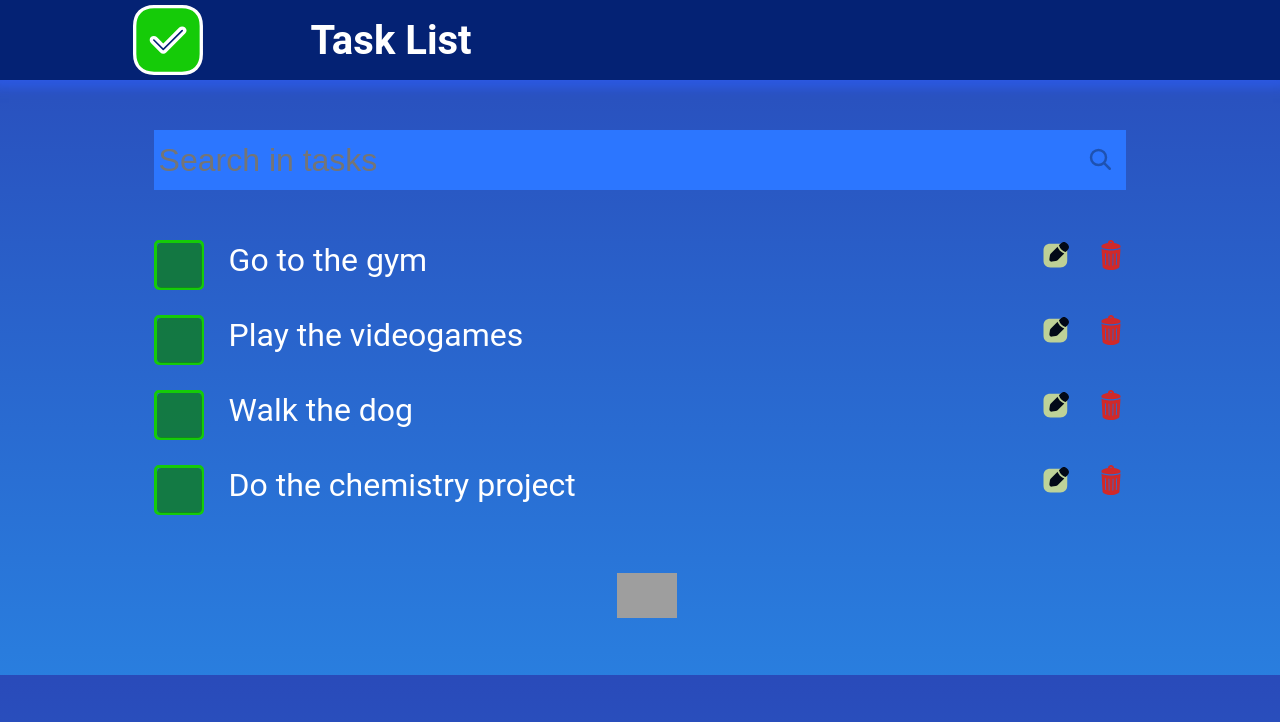
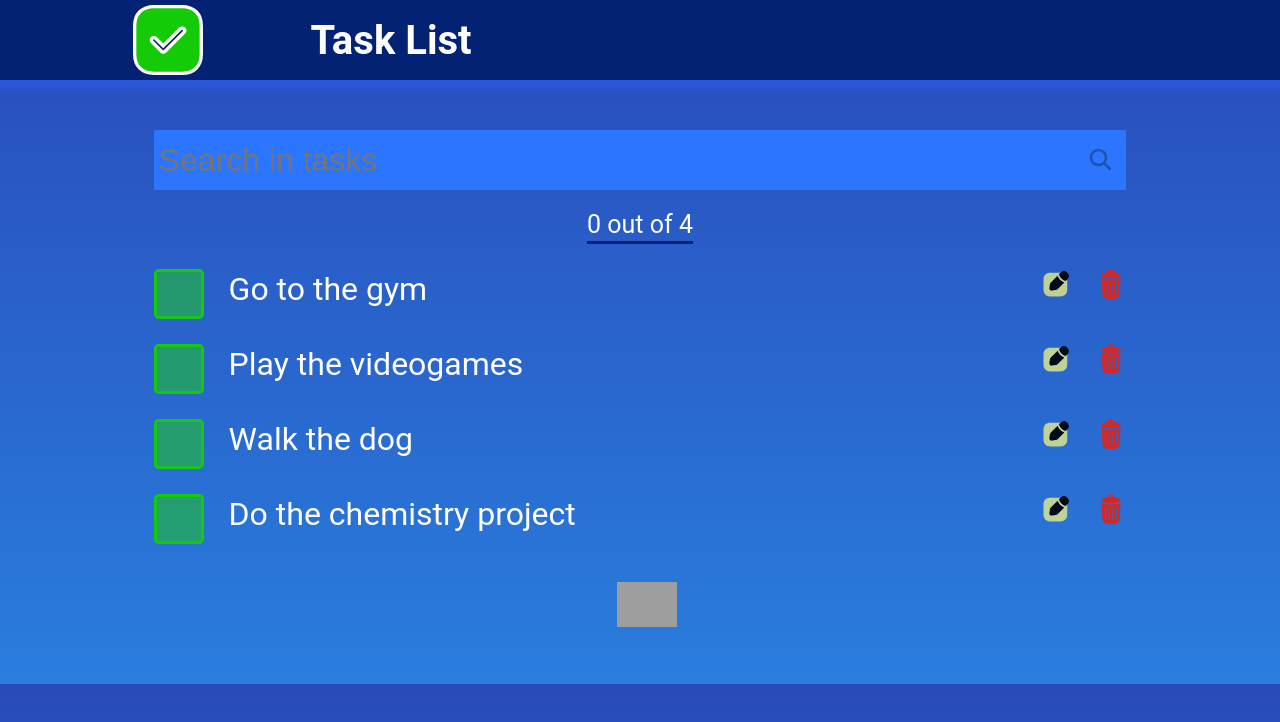
Before and after one commit to ggalushko/todo-list, a React (Create React App) app: page / in a window 1280 px wide. Shown: the top 722 px of the page. Built offline with nearby package versions, Linux system fonts and the light colour scheme; grey boxes are pictures that could not be loaded; the HTML template or start-up script is replaced by a standard one.

Commit message:
add displayer of tasks amount

```diff
--- a/src/App.js
+++ b/src/App.js
@@ -5,6 +5,7 @@ import SearchBar from "./SearchBar.js";
 import TaskList from "./TaskList.js";
 import tasksReducer from "./tasksReducer.js";
 import Context from "./Context.js";
+import TasksAmount from "./TasksAmount.js";
 
 const App = () => {
   const [newTaskId, setNewTaskId] = useState(4);
@@ -33,6 +34,7 @@ const App = () => {
             searchInput={searchInput}
             setSearchInput={setSearchInput}
           />
+          <TasksAmount />
           <TaskList
             handleEdit={editTask}
             handleDelete={deleteTask}
--- /dev/null
+++ b/src/TasksAmount.js
@@ -0,0 +1,15 @@
+import { useContext } from "react";
+import Context from "./Context";
+
+const TasksAmount = () => {
+  const tasksContext = useContext(Context);
+  const totalTasksNumber = tasksContext.length;
+  const completeTasksNumber = tasksContext.filter((task) => task.isDone).length;
+  return (
+    <p class="tasks-amount">
+      {completeTasksNumber} out of {totalTasksNumber}
+    </p>
+  );
+};
+
+export default TasksAmount;
--- a/src/index.css
+++ b/src/index.css
@@ -1,8 +1,7 @@
 body {
   margin: 0;
-  font-family: "Roboto", "Oxygen",
-    "Ubuntu", "Cantarell", "Fira Sans", "Droid Sans", "Helvetica Neue",
-    sans-serif;
+  font-family: "Roboto", "Oxygen", "Ubuntu", "Cantarell", "Fira Sans",
+    "Droid Sans", "Helvetica Neue", sans-serif;
   -webkit-font-smoothing: antialiased;
   -moz-osx-font-smoothing: grayscale;
   background-image: linear-gradient(180deg, #2929a2 -65%, #2983e2 110%);
@@ -26,14 +25,12 @@ body {
   box-shadow: 0px 0px 10px 8px rgba(45, 92, 245, 0.651);
 }
 
-
 .header__logo {
   width: 80px;
   height: 80px;
   fill: #2929a2;
   background-position: center;
   background-size: contain;
-
 }
 .header__title {
   font-weight: 600;
@@ -42,8 +39,26 @@ body {
   margin: 0;
 }
 
+.tasks-amount {
+  margin: 20px auto 0 auto;
+  text-align: center;
+  font-size: 25px;
+  width: fit-content;
+  position: relative;
+}
+
+.tasks-amount::after {
+  position: absolute;
+  content: "";
+  bottom: -5px;
+  left: 0;
+  width: 100%;
+  height: 3px;
+  background-color: rgb(4, 34, 116);
+}
+
 .task-list {
-  margin: 50px auto;
+  margin: 30px auto;
   list-style-type: none;
   padding: 0;
   display: flex;
@@ -88,13 +103,12 @@ body {
   height: 45px;
   box-sizing: border-box;
   border-radius: 10%;
-  background-color: rgba(15, 125, 37, 0.818);
+  background-color: rgba(34, 184, 59, 0.649);
   background-size: contain;
 }
 
 .task-list__checkbox:checked::before {
   background-image: url("https://cdn-icons-png.flaticon.com/512/1634/1634264.png");
-
 }
 
 .task-list__delete-btn {
@@ -141,9 +155,8 @@ body {
 }
 
 .task-list__edit-textarea {
-  font-family: "Roboto", "Oxygen",
-    "Ubuntu", "Cantarell", "Fira Sans", "Droid Sans", "Helvetica Neue",
-    sans-serif;
+  font-family: "Roboto", "Oxygen", "Ubuntu", "Cantarell", "Fira Sans",
+    "Droid Sans", "Helvetica Neue", sans-serif;
   margin: 0;
   font-size: 32px;
   width: 100%;
@@ -153,7 +166,7 @@ body {
   resize: none;
 }
 
-.task-list__edit-textarea:focus{
+.task-list__edit-textarea:focus {
   outline: none;
 }
 
@@ -174,6 +187,7 @@ body {
   font-size: 32px;
   visibility: hidden;
   background-color: rgb(44, 118, 255);
+
   color: white;
   transition: opacity 0.6s;
   border: none;
@@ -191,10 +205,10 @@ body {
   visibility: visible;
 }
 
-button{
+button {
   transition: scale 0.3s;
 }
-button:hover{
+button:hover {
   scale: 1.2;
 }
 .add-task__btn {
@@ -214,7 +228,6 @@ button:hover{
   display: flex;
   place-items: center;
   background-color: rgb(44, 118, 255);
-
 }
 
 .searchbar__input {
@@ -246,7 +259,7 @@ button:hover{
   margin-left: 10px;
 }
 
-.hover-opacity{
+.hover-opacity {
   transition: opacity 0.2s;
 }
 
```
